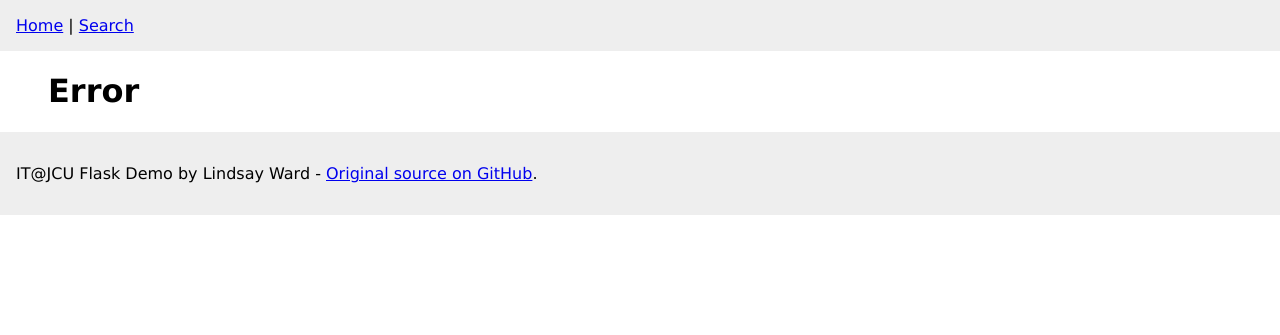
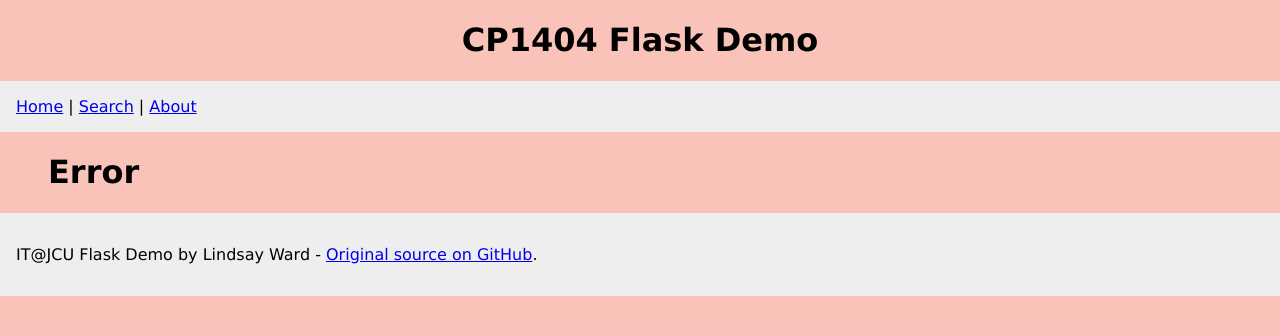
Before and after one commit to michaelgeue/cp1404practicals, a Python web app: template prac_10/flask/templates/results.html in a window 1280 px wide. Shown: the top 335 px of the page. Run offline with Jinja, Linux system fonts and the light colour scheme; the template is opened without the code that fills it, so the values that code supplies are empty.

Commit message:
Complete flaskdemo practical

```diff
--- a/prac_10/flask/flaskdemo.py
+++ b/prac_10/flask/flaskdemo.py
@@ -13,7 +13,7 @@ def home():
 
 @app.route('/about')
 def about():
-    return "I am still working on this"
+    return render_template("about.html")
 
 
 @app.route('/search', methods=['POST', 'GET'])
--- a/prac_10/flask/static/styles.css
+++ b/prac_10/flask/static/styles.css
@@ -1,7 +1,11 @@
 body {
+    background-color: #fac3b9;
     font-family: 'Lucida Grande', 'Lucida Sans Unicode', 'Geneva', 'Verdana', sans-serif;
     margin: 0;
 }
+#header {
+    text-align: center;
+  }
 
 #nav, #footer {
     background-color: #eee;
--- /dev/null
+++ b/prac_10/flask/templates/about.html
@@ -0,0 +1,5 @@
+{% extends "layout.html" %}
+{% block title %}Home{% endblock %}
+{% block content %}
+    <p>I am still working on this</p>
+{% endblock %}
--- a/prac_10/flask/templates/layout.html
+++ b/prac_10/flask/templates/layout.html
@@ -7,9 +7,13 @@
     {% endblock %}
 </head>
 <body>
+<div id="header">
+    <h1>CP1404 Flask Demo</h1>
+</div>
 <div id="nav">
     <a href="{{ url_for('home') }}">Home</a> |
-    <a href="{{ url_for('search') }}">Search</a>
+    <a href="{{ url_for('search') }}">Search</a> |
+    <a href="{{ url_for('about') }}">About</a>
 </div>
 <div id="content">
     {% block content %}{% endblock %}
--- a/prac_10/flask/templates/results.html
+++ b/prac_10/flask/templates/results.html
@@ -2,8 +2,8 @@
 {% block title %}Wikipedia Results{% endblock %}
 {% block content %}
 {% if page %}
-{#    TODO: add page title and more... #}
-
+{# Add page title and more... #}
+  <h1>{{ page.title }}</h1>
   <h2>Summary </h2>
     <p>{{ page.summary }}</p>
     <p><a href="{{ page.url }}"> {{ page.title }}</a> </p>
```
